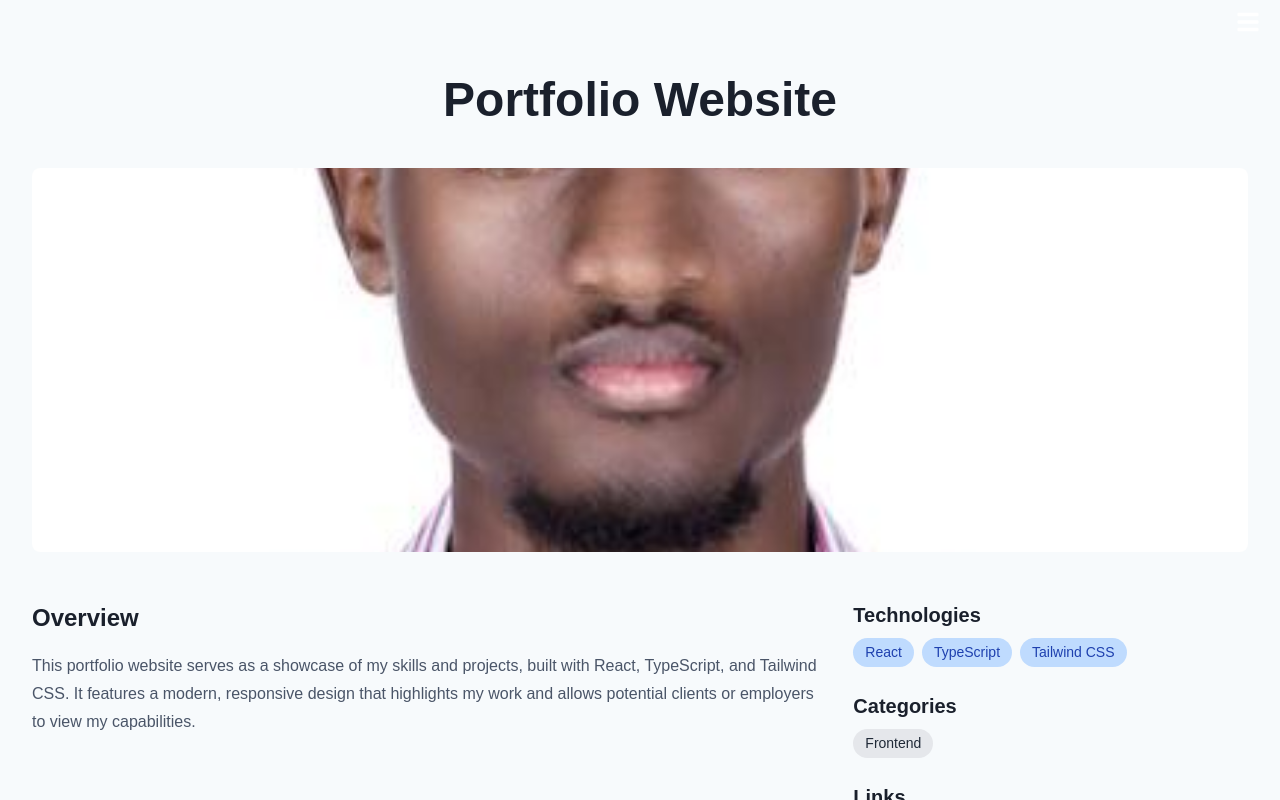
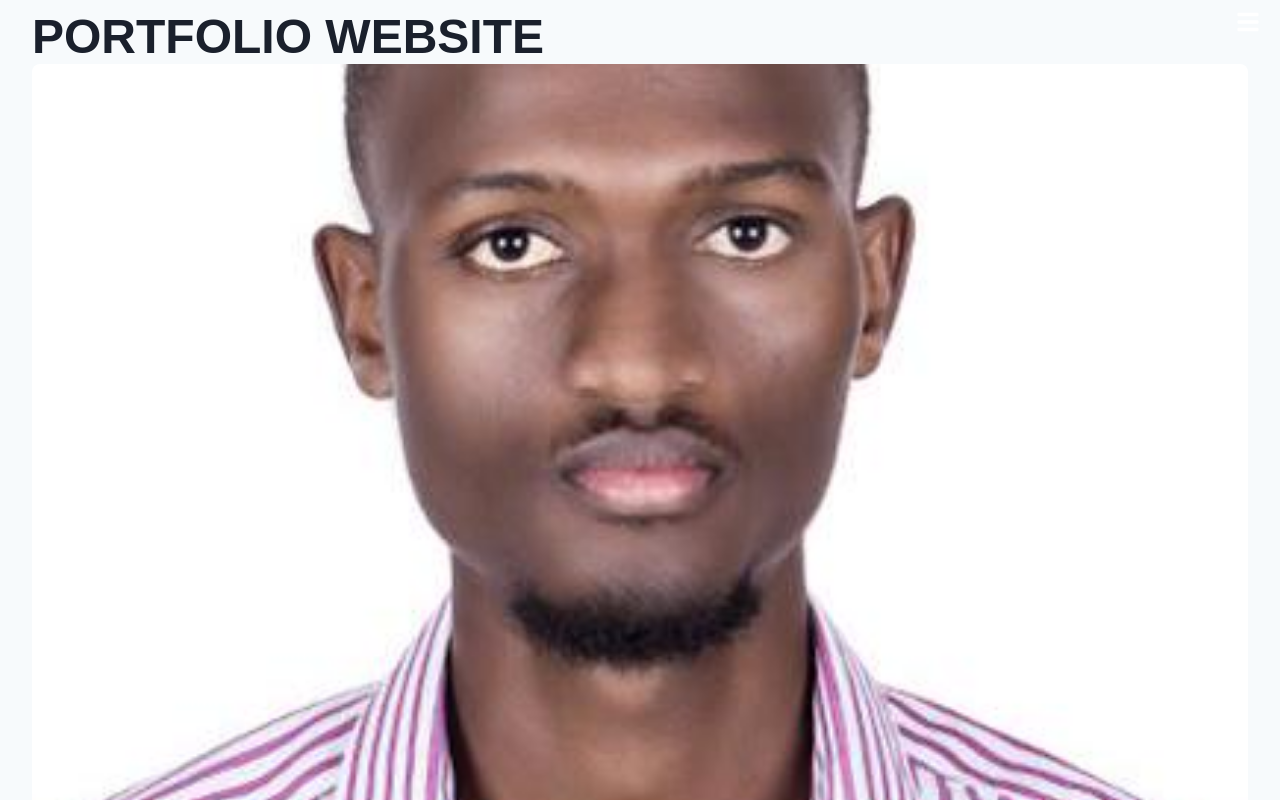
Before and after one commit to kabandapatrick2580/portfolio, a Next.js app in the folder portfolio/: page /projects/0 in a window 1280 px wide. Built offline with nearby package versions, Linux system fonts and the light colour scheme.

Commit message:
updated slug and colors

```diff
--- a/portfolio/components/Grid.tsx
+++ b/portfolio/components/Grid.tsx
@@ -28,7 +28,7 @@ const Container = styled.div`
   min-height: 100vh;
   display: flex;
   flex-direction: column;
-  background: ${colors.backgroundGradient};
+  background: ${colors.background};
   color: #e0e7ff;
   font-family: 'Inter', sans-serif;
   width: 100%;
@@ -54,7 +54,7 @@ const HeroContent = styled.div`
   display: flex;
   flex-direction: column;
   padding: 3rem;
-  background: white;
+  background: ${colors.glassBg};
   backdrop-filter: blur(8px);
   z-index: 1;
 
@@ -190,8 +190,8 @@ const GridItem = styled(motion.div)`
   flex-direction: column;
   align-items: center;
   padding: 2rem;
-  background: rgba(255, 255, 255, 0.5);
-  border: 1px solid ${colors.primary_color_light};
+  background: rgba(255, 255, 255, 0.2);
+  border: 1px solid ${colors.textQuaternary};
   color: #e0e7ff;
   border-radius: 12px;
   cursor: pointer;
@@ -218,7 +218,7 @@ const GridItem = styled(motion.div)`
     left: 0;
     width: 100%;
     height: 0;
-    background: linear-gradient(to top, rgba(59, 130, 246, 0.8), rgba(96, 165, 250, 0.4));
+    background: linear-gradient(to top, rgba(0, 207, 169, 1), rgba(70, 240, 209, 0.4));
     transition: height 0.9s ease-out;
     z-index: 0;
     box-shadow: inset 0 2px 4px rgba(255, 255, 255, 0.2);
--- a/portfolio/data/ProjectsData.tsx
+++ b/portfolio/data/ProjectsData.tsx
@@ -16,7 +16,7 @@ export interface Project {
 export const projects: Project[] = [
   {
     id: 0,
-    title: "Portfolio Website",
+    title: "PORTFOLIO WEBSITE",
     description: "Developed a personal portfolio website to showcase my skills and projects, utilizing React, TypeScript, and Tailwind CSS for a modern, responsive design.",
     url: "https://patrickkabanda.com",
     categories: ["Frontend"],
@@ -26,7 +26,7 @@ export const projects: Project[] = [
   },
   {
     id: 1,
-    title: "Netpipo",
+    title: "NETPIPO (HUMAN RESOURCE MANAGEMENT & PAYROLL SYSTEM)",
     description: "Collaborated as a full-stack developer on Netpipo, a web application built to streamline user interactions and deliver a robust, scalable experience using modern front-end and back-end technologies.",
     url: "https://www.netpipo.com",
     categories: ["Backend", "Frontend"],
@@ -41,20 +41,31 @@ export const projects: Project[] = [
     },
   {
     id: 2,
-    title: "Learnpipe",
+    title: "LEARNPIPE (ENROLLMENT AND TRAINING MANAGEMENT SYSTEM)",
     description: "Single-handedly developed Learnpipe, an enrollment and training management system for educational institutions, enhancing administrative efficiency with a user-friendly interface and streamlined workflows.",
     url: "https://education.accountants.co.rw",
     categories: ["Backend", "Frontend"],
-    image: "/images/Profile.jpg",
+    images: [
+      "/images/learnpipe_1.png",
+      "/images/learnpipe_2.png",
+      "/images/learnpipe_3.png",
+      "/images/learnpipe_4.png",
+    ],
     longDescription: "Learnpipe is an enrollment and training management system designed for educational institutions. I developed this platform single-handedly, focusing on enhancing administrative efficiency through a user-friendly interface and streamlined workflows. The system allows institutions to manage student enrollments, track training progress, and facilitate communication between students and administrators.",
     technologies: ["Flask", "React", "JavaScript", "SCSS", "PostgreSQL"],
     date: "2023-01-15",
   },
   {
     id: 3,
-    title: "DreamJob",
+    title: "DREAMJOB (JOB POSTING AND APPLICATION PLATFORM)",
     description: "Built the front-end of DreamJob, a job posting and application platform, using React to create a responsive and intuitive user interface for job seekers and employers.",
     longDescription: "Developed the front-end of DreamJob, a job posting and application platform, using React to create a responsive and intuitive user interface for job seekers and employers. The platform allows users to easily post jobs, search for opportunities, and manage applications.",
+    images: [
+      "/images/dreamjob_1.png",
+      "/images/dreamjob_2.png",
+      "/images/dreamjob_3.png",
+      "/images/dreamjob_4.png",
+    ],
     categories: ["Frontend"],
     technologies: ["React", "SCSS"],
     image: "/images/Profile.jpg",
@@ -62,7 +73,7 @@ export const projects: Project[] = [
   },
   {
     id: 4,
-    title: "Goalifai (In Development)",
+    title: "GOALIFAI (EXPENSE TRACKING APP)",
     description: "Currently developing Goalifai, an expense tracking app featuring AI-powered financial advice agents to help users manage budgets and achieve financial goals.",
     categories: ["Backend", "Frontend"],
     longDescription: "Goalifai is an expense tracking app currently in development, designed to help users manage their finances effectively. The app features AI-powered financial advice agents that provide personalized recommendations based on user spending patterns and financial goals. It aims to simplify budgeting and enhance financial literacy.",
--- a/portfolio/pages/projects/[slug].tsx
+++ b/portfolio/pages/projects/[slug].tsx
@@ -51,11 +51,13 @@ const ContentWrapper = styled.div`
 `;
 
 const ProjectTitle = styled(motion.h1)`
-  font-size: 2.25rem;
+  font-size: 1.5rem;
   font-weight: 700;
   color: ${({ theme }) => theme.text || "#1a202c"};
-  text-align: center;
+  text-align:   left;
   margin-bottom: 2rem;
+  position: absolute;
+  top: 1px;
   @media (min-width: 768px) {
     font-size: 3rem;
   }
@@ -71,7 +73,8 @@ const MediaWrapper = styled.div`
   height: auto;
   border-radius: 0.5rem;
   overflow: hidden;
-  @media (min-width: 768px) {
+  height: 100vh;
+  @media (max-width: 768px) {
     height: 24rem;
   }
 `;
--- a/portfolio/styles/constants.ts
+++ b/portfolio/styles/constants.ts
@@ -8,7 +8,7 @@ export const colors = {
   secondary_color_light: 'rgba(96, 165, 250, 0.4)',
   secondary_color_dark: 'rgba(59, 130, 246, 0.8)',
   secondary_color_gradient: 'linear-gradient(135deg, #AAA95A, #82816D, #1B2D2A)',
-  background: '#1e1b4b',
+  background: '#000000',
   backgroundGradient: 'linear-gradient(135deg, #AAA95A, #82816D, #1B2D2A)',
   textPrimary: '#e0e7ff',
   textSecondary: '#c4b5fd',
@@ -16,7 +16,8 @@ export const colors = {
   cardBg: 'rgba(17, 24, 39, 0.8)',
   glassBg: 'rgba(255, 255, 255, 0.05)',
   border: 'rgba(255, 255, 255, 0.1)',
-  textTertiary: '#755d0e',
+  textTertiary: 'rgba(0, 207, 169)',
+  textQuaternary: 'rgba(0, 207, 169, 0.5)',
 };
 
 export const typography = {
```
